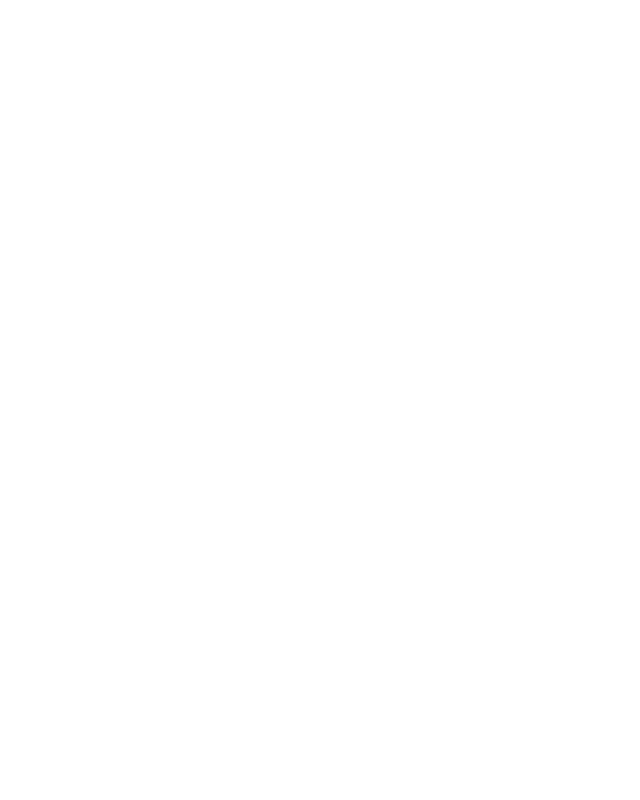
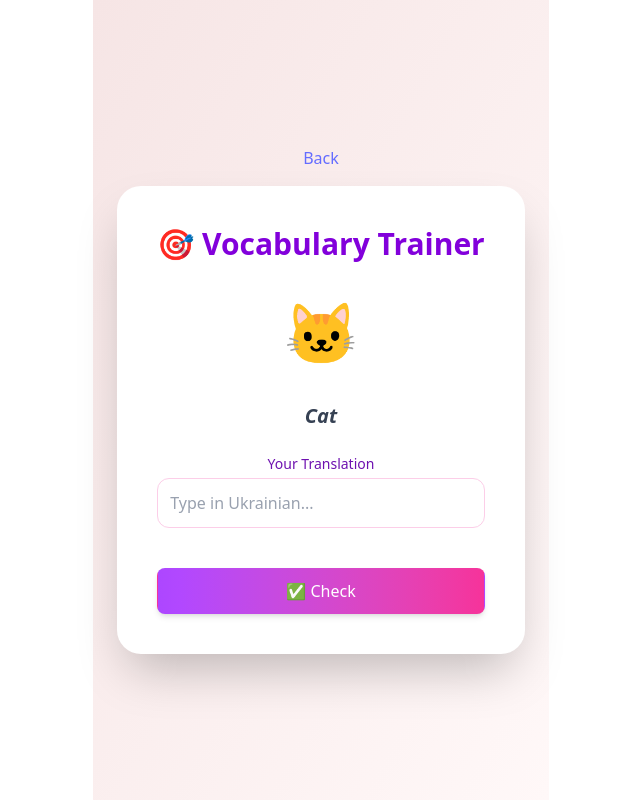
Before and after one commit to PopovaOlha/Lesson-2, a React (Vite) app: page /task3 in a window 1280 px wide. Before the commit this address had no page. Shown: the whole page, without its empty margins (319-959 px from the left). Built offline with nearby package versions, Linux system fonts and the light colour scheme.

Commit message:
feat: add task-3

```diff
--- a/src/App.tsx
+++ b/src/App.tsx
@@ -2,6 +2,7 @@ import { BrowserRouter, Routes, Route } from 'react-router-dom';
 import Main from './pages/Main';
 import Task1 from './pages/Task1';
 import Task2 from './pages/Task2';
+import Task3 from './pages/Task-3';
 
 function App() {
   return (
@@ -10,6 +11,7 @@ function App() {
         <Route path="/" element={<Main />} />
         <Route path="/task1" element={<Task1 />} />
         <Route path="/task2" element={<Task2 />} />
+        <Route path="/task3" element={<Task3 />} />
       </Routes>
     </BrowserRouter>
   );
--- a/src/constants.ts
+++ b/src/constants.ts
@@ -40,3 +40,7 @@ export const ECONOMY_OPTIONS = {
   beers: ['🍺 Lager', '🍻 IPA', '🍶 Light Beer'],
   chips: '🥔 Potato Chips',
 };
+
+export const CORRECT_FEEDBACK = '✅ Good. Well done!';
+
+export const INCORRECT_FEEDBACK = '❌ Incorrect, try again!';
--- a/src/pages/Main.tsx
+++ b/src/pages/Main.tsx
@@ -27,7 +27,7 @@ const MainPage = () => {
             to="/task3"
             className="block rounded-xl p-5 bg-[#e6b2c6] dark:bg-[#a34a74]  text-gray-800 dark:text-white text-lg sm:text-xl font-semibold shadow-md hover:brightness-110 transition"
           >
-            💼💰 Employee Salary List
+            📚🧠 Vocabulary Trainer
           </Link>
         </nav>
 
--- a/src/pages/Task-3.tsx
+++ b/src/pages/Task-3.tsx
@@ -1,4 +1,84 @@
+import { useState } from 'react';
+import InputField from '../components/InputField';
+import { vocabularyItems } from '../data';
+import { CORRECT_FEEDBACK, INCORRECT_FEEDBACK } from '../constants';
+import { Link } from 'react-router-dom';
+
 const Task3 = () => {
-  return <></>;
+  const [index, setIndex] = useState(0);
+  const [value, setValue] = useState('');
+  const [feedback, setFeedback] = useState('');
+  const [isCorrect, setIsCorrect] = useState<null | boolean>(null);
+
+  const current = vocabularyItems[index];
+
+  const handleCheck = () => {
+    const isValid = value.trim().toLowerCase() === current.wordUa.toLowerCase();
+    setIsCorrect(isValid);
+    setFeedback(isValid ? CORRECT_FEEDBACK : INCORRECT_FEEDBACK);
+    setTimeout(() => {
+      setIndex((prev) => (prev + 1) % vocabularyItems.length);
+      setValue('');
+      setFeedback('');
+      setIsCorrect(null);
+    }, 1000);
+  };
+
+  return (
+    <div className="min-h-screen flex flex-col  items-center justify-center px-6 py-10 bg-gradient-to-br from-[#f6e5e5] to-[#fff8f8] dark:from-[#1e1e2f] dark:to-[#2b2b40] font-sans">
+      <Link
+        to="/"
+        className="pb-4 text-purple-500 hover:text-purple-700 transition"
+      >
+        Back
+      </Link>
+      <div className="bg-white dark:bg-gray-800 p-8 sm:p-10 rounded-3xl shadow-2xl w-full max-w-md space-y-6 text-center">
+        <h2 className="text-3xl font-bold text-center text-purple-700 dark:text-purple-300">
+          🎯 Vocabulary Trainer
+        </h2>
+        <div
+          className={`text-6xl p-4 rounded-2xl inline-block transition-all duration-300 ${
+            isCorrect === null
+              ? ''
+              : isCorrect
+                ? 'border-4 border-green-500'
+                : 'border-4 border-red-500'
+          }`}
+        >
+          {current.emoji}
+        </div>
+        <p className="text-xl font-semibold text-gray-700 dark:text-white">
+          <span className="italic">{current.wordEn}</span>
+        </p>
+
+        <InputField
+          label="Your Translation"
+          type="text"
+          name="translation"
+          value={value}
+          onChange={(e) => setValue(e.target.value)}
+          placeholder="Type in Ukrainian..."
+        />
+
+        <button
+          onClick={handleCheck}
+          className="w-full py-3 mt-4 rounded-xl text-white bg-gradient-to-r from-purple-500 to-pink-500 hover:from-purple-600 hover:to-pink-600 dark:from-purple-600 dark:to-pink-600 dark:hover:from-purple-700 dark:hover:to-pink-700 transition font-semibold text-lg shadow-md"
+        >
+          ✅ Check
+        </button>
+
+        {feedback && (
+          <p
+            className={`text-lg font-medium transition-all duration-300 ${
+              isCorrect ? 'text-green-600' : 'text-red-600'
+            }`}
+          >
+            {feedback}
+          </p>
+        )}
+      </div>
+    </div>
+  );
 };
+
 export default Task3;
--- a/src/pages/Task1.tsx
+++ b/src/pages/Task1.tsx
@@ -34,9 +34,9 @@ const Task1 = () => {
         Back
       </Link>
       <div className="bg-white dark:bg-gray-800 p-8 sm:p-10 rounded-3xl shadow-2xl w-full max-w-md space-y-6">
-        <h1 className="text-3xl font-bold text-center text-purple-700 dark:text-purple-300">
+        <h2 className="text-3xl font-bold text-center text-purple-700 dark:text-purple-300">
           🔐 Login Form
-        </h1>
+        </h2>
 
         {feedback.message && (
           <p
@@ -67,7 +67,7 @@ const Task1 = () => {
 
         <button
           onClick={handleSubmit}
-          className="w-full mt-4 py-3 rounded-xl text-white bg-purple-500 hover:bg-purple-600 focus:outline-none focus:ring-2 focus:ring-purple-400 transition text-lg font-semibold"
+          className="w-full py-3 mt-4 rounded-xl text-white bg-gradient-to-r from-purple-500 to-pink-500 hover:from-purple-600 hover:to-pink-600 dark:from-purple-600 dark:to-pink-600 dark:hover:from-purple-700 dark:hover:to-pink-700 transition font-semibold text-lg shadow-md"
         >
           Submit
         </button>
--- a/src/pages/Task2.tsx
+++ b/src/pages/Task2.tsx
@@ -40,9 +40,9 @@ const Task2 = () => {
           Back
         </Link>
         <div className="bg-white dark:bg-gray-800 p-8 sm:p-10 rounded-3xl shadow-2xl w-full max-w-md space-y-6 backdrop-blur-md bg-opacity-90 dark:bg-opacity-80">
-          <h1 className="text-3xl font-bold text-center text-purple-700 dark:text-purple-300">
+          <h2 className="text-3xl font-bold text-center text-purple-700 dark:text-purple-300">
             🛫 Airline Class Selector
-          </h1>
+          </h2>
 
           <label className="block text-sm font-semibold text-gray-700 dark:text-gray-300 mb-1">
             Choose your class
```
